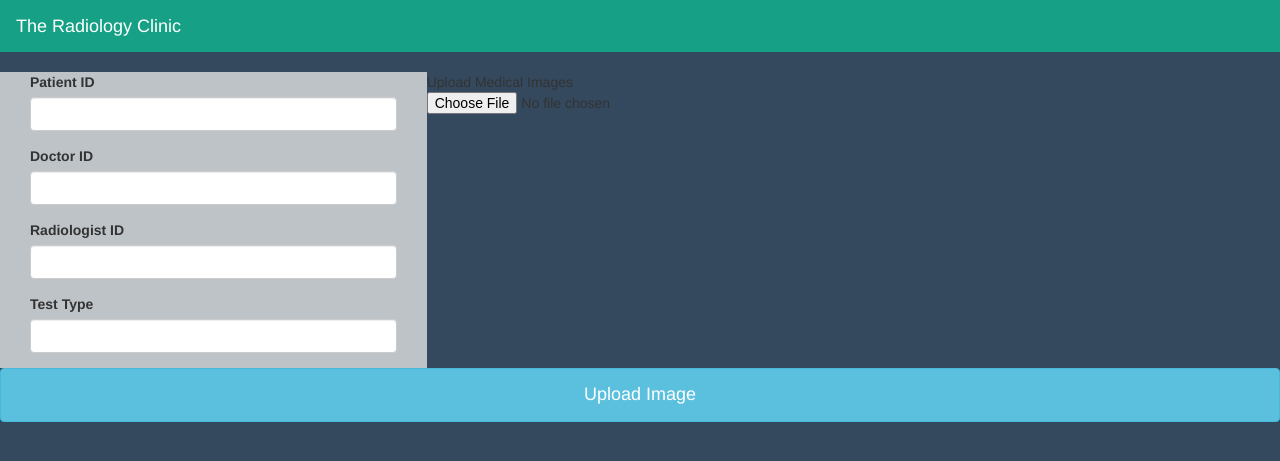
After one commit to brthiess/Cmput391, a PHP site: page /radiology.php in a window 1280 px wide. The commit adds this page. Shown: the top 461 px of the page. Run offline with PHP 8.4, Linux system fonts and the light colour scheme; some libraries are stand-ins or nearby versions.

Commit message:
Started Radiology Module

```diff
--- /dev/null
+++ b/html/header.php
@@ -0,0 +1,11 @@
+<?php echo '
+<head>
+  <title>The Radiology Clinic</title>
+  <meta charset="utf-8">
+  <meta name="viewport" content="width=device-width, initial-scale=1">
+  <link rel="stylesheet" href="http://maxcdn.bootstrapcdn.com/bootstrap/3.2.0/css/bootstrap.min.css">
+  <link rel="stylesheet" href="index.css">
+  <script src="https://ajax.googleapis.com/ajax/libs/jquery/1.11.1/jquery.min.js"></script>
+  <script src="http://maxcdn.bootstrapcdn.com/bootstrap/3.2.0/js/bootstrap.min.js"></script>
+</head>';
+?>
--- a/html/index.css
+++ b/html/index.css
@@ -5,6 +5,24 @@ body {
   border-radius: 0 !important;
 }
 
+.navbar-brand {
+	color: white !important;
+}
+
+.navbar-brand:hover {
+	color: #bdc3c7 !important;
+}
+
+.navbar-default {
+	background: #16a085;
+	border-color: #16a085;
+	color: white;
+}
+
 h1 {
 	color: white;
 }
+
+.radiology-form {
+	background: #bdc3c7;
+}
--- /dev/null
+++ b/html/navbar.php
@@ -0,0 +1,12 @@
+<?php
+echo
+'<nav class="navbar navbar-default">
+  <div class="container-fluid">
+	<div class="navbar-header">
+	  <a class="navbar-brand" href="#">
+		The Radiology Clinic
+	  </a>
+	</div>
+  </div>
+</nav>';
+?>
--- /dev/null
+++ b/html/radiology.php
@@ -0,0 +1,41 @@
+<!DOCTYPE html>
+<html lang="en">
+<?php include 'header.php';?>
+
+<body>
+<?php include 'navbar.php';?>
+
+<div class="col-md-4 radiology-form">
+	<div class="col-md-12">
+		<div class="form-group">
+			<label class="control-label" for="patient-id">Patient ID</label>
+			<input type="text" class="form-control" id="patient-id">
+		</div>
+	</div>
+	<div class="col-md-12">
+		<div class="form-group ">
+			<label class="control-label" for="doctor-id">Doctor ID</label>
+			<input type="text" class="form-control" id="doctor-id">
+		</div>
+	</div>
+	<div class="col-md-12">
+		<div class="form-group">
+			<label class="control-label" for="radiologist-id">Radiologist ID</label>
+			<input type="text" class="form-control" id="radiologist-id">
+		</div>
+	</div>
+	<div class="col-md-12">
+		<div class="form-group">
+			<label class="control-label" for="test-type">Test Type</label>
+			<input type="text" class="form-control" id="test-type">
+		</div>
+	</div>
+</div>
+	<form action="upload.php" method="post" enctype="multipart/form-data">
+	Upload Medical Images
+	<input type="file" name="fileToUpload" id="fileToUpload">
+	<button type="submit" class="btn btn-block btn-info" name="submit"><h4>Upload Image</h4></button>
+
+</form>
+</body>
+</html>
```
Also changed, not shown: html/index.php (+2 -18 lines).
